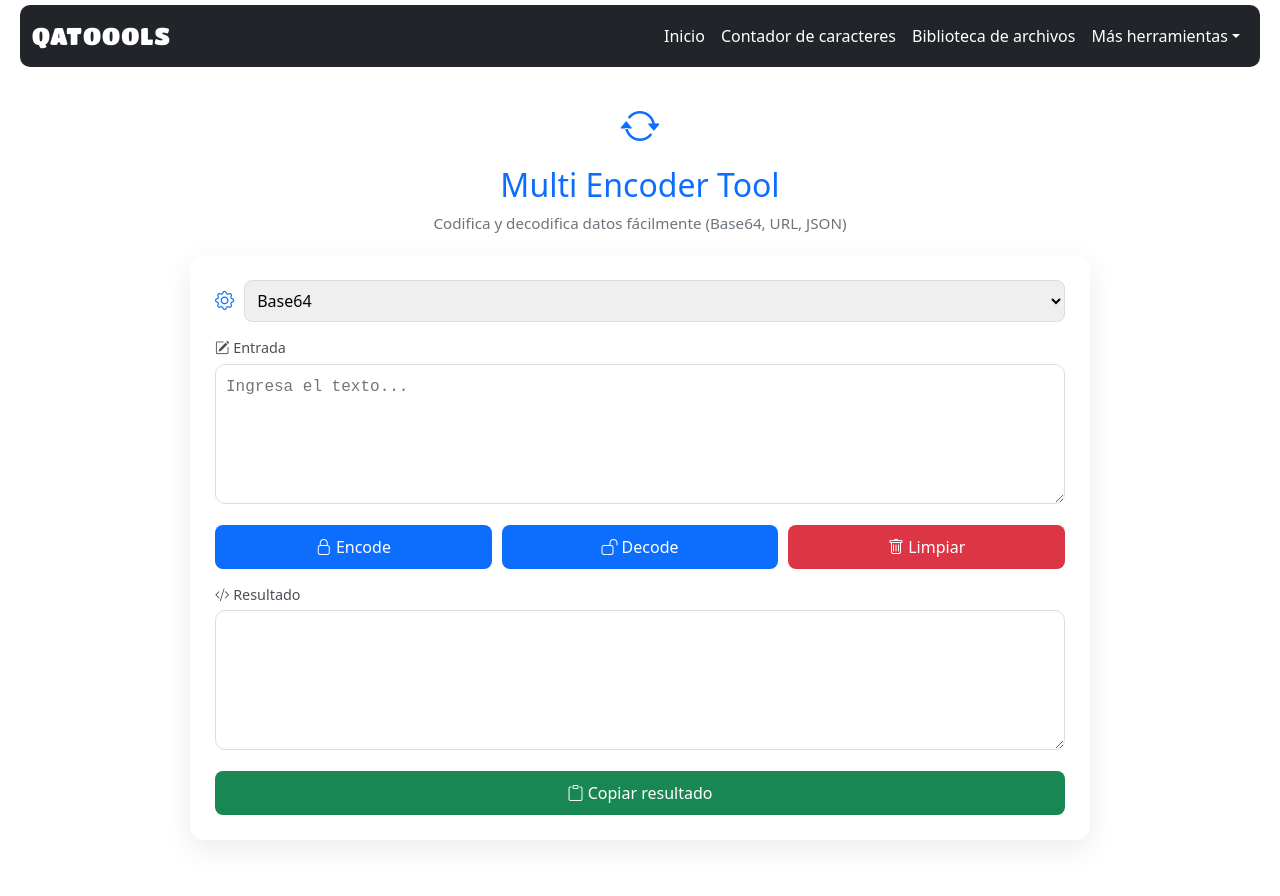
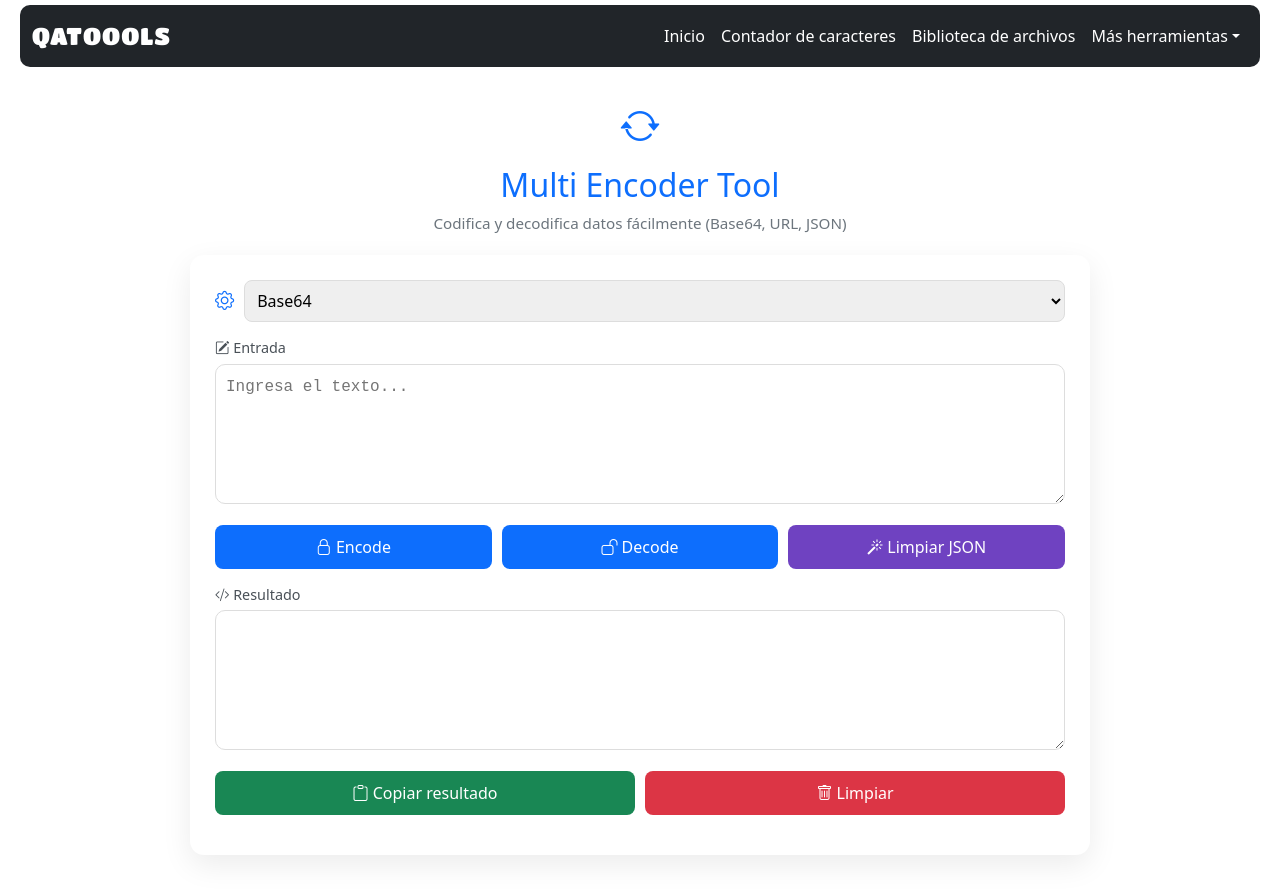
Before and after one commit to haroldmd42/contador_caracteres, a React (Vite) app in the folder contador_caracteres/: page /contador_caracteres/encoder in a window 1280 px wide. Built offline with nearby package versions, Linux system fonts and the light colour scheme.

Commit message:
Add JSON cleaning functionality and update button styles in Encoder component

```diff
--- a/contador_caracteres/src/pages/Encoder/Encoder.css
+++ b/contador_caracteres/src/pages/Encoder/Encoder.css
@@ -112,3 +112,10 @@ button.clear:hover {
 .copy-btn:hover {
     background: #157347;
 }
+button.magic {
+    background: #6f42c1;
+}
+
+button.magic:hover {
+    background: #5a32a3;
+}
--- a/contador_caracteres/src/pages/Encoder/Encoder.jsx
+++ b/contador_caracteres/src/pages/Encoder/Encoder.jsx
@@ -27,7 +27,48 @@ export default function EncoderDecoder() {
       setOutput("Error al codificar");
     }
   };
+  const cleanWeirdJSON = (input) => {
+    try {
+      let cleaned = input.trim();
 
+      // 1. Quitar prefijo tipo "1:"
+      const firstBrace = cleaned.indexOf("{");
+      if (firstBrace !== -1) {
+        cleaned = cleaned.substring(firstBrace);
+      }
+
+      // 2. Intentar parsear
+      let parsed = JSON.parse(cleaned);
+
+      // 3. Arreglar encoding común (latin1 mal interpretado)
+      const fixEncoding = (obj) => {
+        if (typeof obj === "string") {
+          try {
+            return decodeURIComponent(escape(obj));
+          } catch {
+            return obj;
+          }
+        } else if (Array.isArray(obj)) {
+          return obj.map(fixEncoding);
+        } else if (typeof obj === "object" && obj !== null) {
+          const newObj = {};
+          for (let key in obj) {
+            newObj[key] = fixEncoding(obj[key]);
+          }
+          return newObj;
+        }
+        return obj;
+      };
+
+      const fixed = fixEncoding(parsed);
+
+      // 4. Formatear bonito
+      return JSON.stringify(fixed, null, 2);
+
+    } catch {
+      return "Debe ingresar un json válido para limpiar";
+    }
+  };
   const handleDecode = () => {
     try {
       switch (type) {
@@ -103,10 +144,10 @@ export default function EncoderDecoder() {
           <button onClick={handleDecode}>
             <i className="bi bi-unlock"></i> Decode
           </button>
+          <button className="magic" onClick={() => setOutput(cleanWeirdJSON(input))}>
+            <i className="bi bi-magic"></i> Limpiar JSON
+          </button>
 
-          <button className="clear" onClick={clear}>
-            <i className="bi bi-trash"></i> Limpiar
-          </button>
         </div>
 
         <div className="textarea-group">
@@ -118,12 +159,16 @@ export default function EncoderDecoder() {
             Texto copiado al portapapeles
           </div>
         )}
-        <button className="copy-btn"
-          onClick={copy}
-          disabled={!output}>
-          <i className="bi bi-clipboard"></i> Copiar resultado
-        </button>
-
+        <div className="buttons">
+          <button className="copy-btn"
+            onClick={copy}
+            disabled={!output}>
+            <i className="bi bi-clipboard"></i> Copiar resultado
+          </button>
+          <button className="clear" onClick={clear}>
+            <i className="bi bi-trash"></i> Limpiar
+          </button>
+        </div>
       </div>
 
     </div>
```
